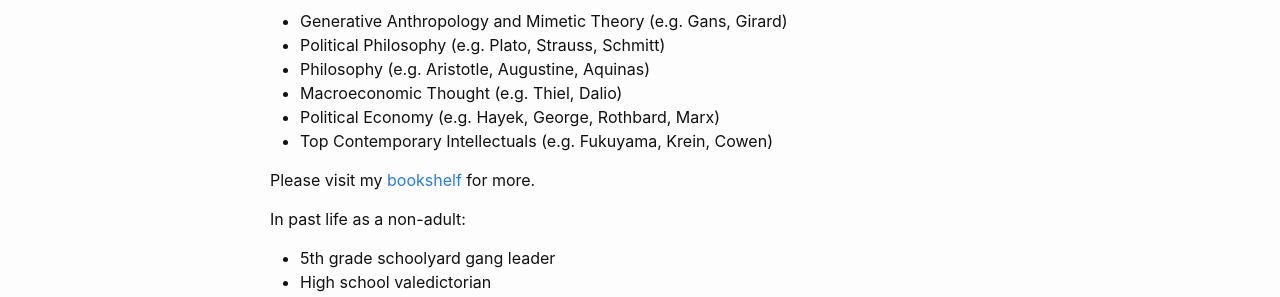
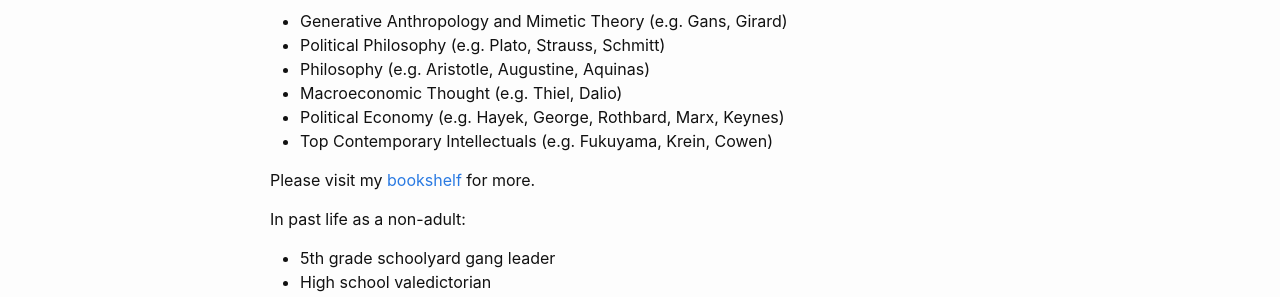
Before and after one commit to abhay-venkatesh/abhay-venkatesh.github.io, a Jekyll site: the page built from about.md, in a window 1280 px wide. Shown: the part 263-560 px from the top of the page. Built offline with Jekyll 4.4.1, drawn with Linux system fonts in a browser that asks for light colours.

Commit message:
Update about.md

```diff
--- a/about.md
+++ b/about.md
@@ -11,7 +11,7 @@
 - Political Philosophy (e.g. Plato, Strauss, Schmitt)
 - Philosophy (e.g. Aristotle, Augustine, Aquinas)
 - Macroeconomic Thought (e.g. Thiel, Dalio)
-- Political Economy (e.g. Hayek, George, Rothbard, Marx)
+- Political Economy (e.g. Hayek, George, Rothbard, Marx, Keynes)
 - Top Contemporary Intellectuals (e.g. Fukuyama, Krein, Cowen)
 
 Please visit my [bookshelf](https://bookshelf.website/abhay/mixes/dvadl/Bookshelf) for more.
```
